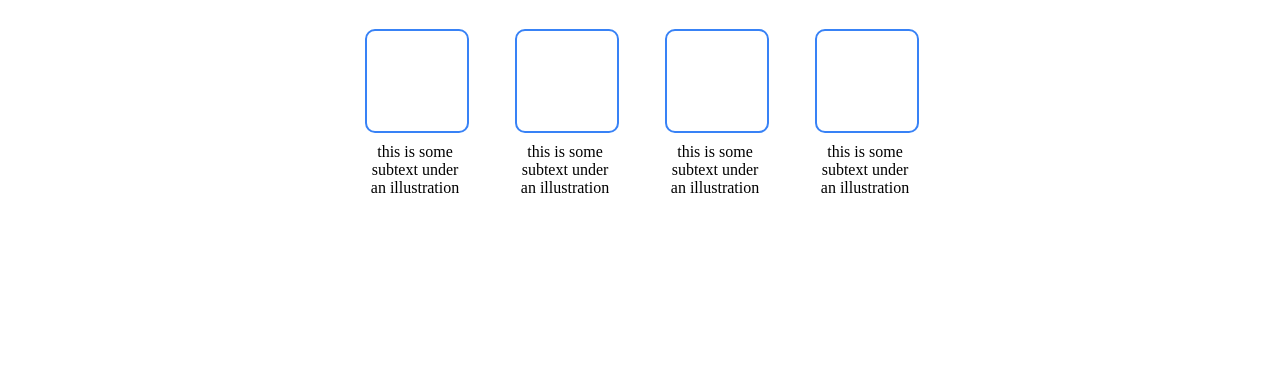
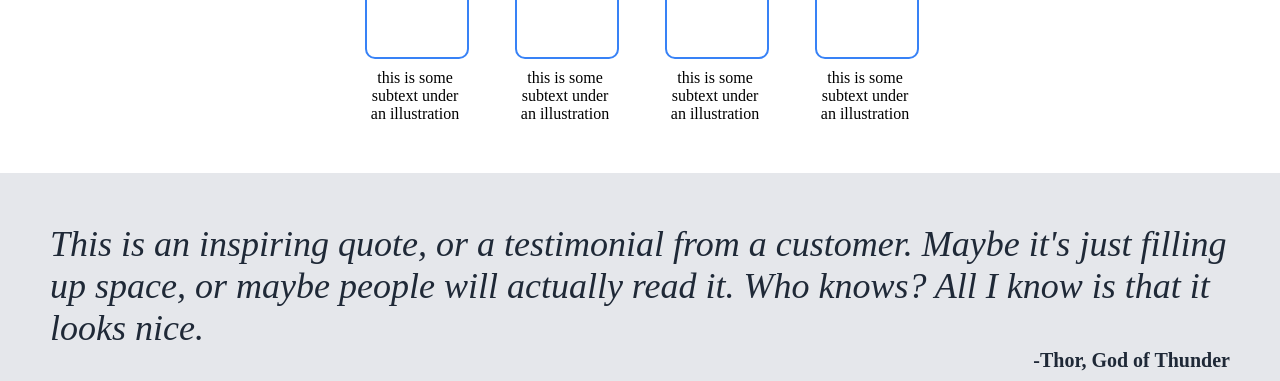
Before and after one commit to khantuevao/Landing-page, a plain HTML site: page index.html in a window 1280 px wide. Shown: the part 419-800 px from the top of the page. Drawn offline with Linux system fonts and the light colour scheme.

Commit message:
Create & style section-three

```diff
--- a/index.html
+++ b/index.html
@@ -47,7 +47,10 @@
                 </div>
             </div>
         </div>
-        <div class="section three"></div>
+        <div class="section three">
+            <div class="quote">This is an inspiring quote, or a testimonial from a customer. Maybe it's just filling up space, or maybe people will actually read it. Who knows? All I know is that it looks nice.</div>
+            <div class="sign">-Thor, God of Thunder</div>
+        </div>
         <div class="section four"></div>
     </div>
 
--- a/style.css
+++ b/style.css
@@ -128,3 +128,21 @@ button {
 .desc {
     text-align: center;
 }
+
+.three {
+    flex-direction: column;
+    background-color: #e5e7eb;
+}
+
+.quote {
+    font-size: 36px;
+    font-style: italic;
+    color: #1f2937;
+}
+
+.sign {
+    font-weight: 900;
+    color: #1f2937;
+    font-size: 20px;
+    align-self: flex-end;
+}
```
